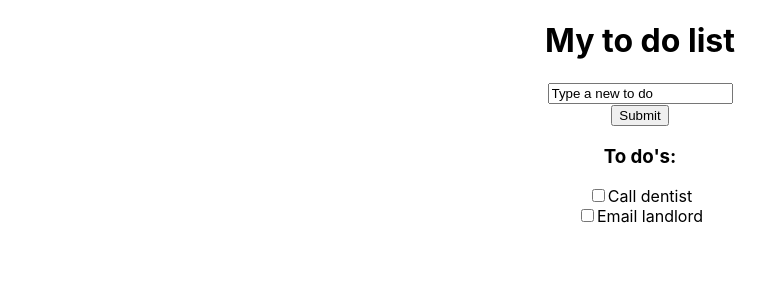
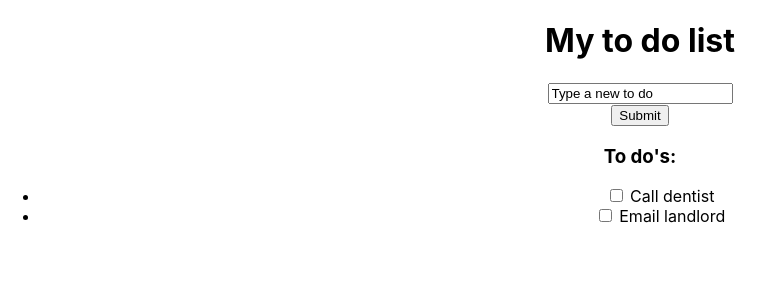
Before and after one commit to ilaria-orlando/intro-react, a React (Create React App) app: page / in a window 1280 px wide. Shown: the top 300 px of the page, without its empty margins (0-775 px from the left). Built offline with nearby package versions, Linux system fonts and the light colour scheme.

Commit message:
use map to iterate the todos

```diff
--- a/src/components/Todolist.js
+++ b/src/components/Todolist.js
@@ -1,17 +1,19 @@
 import React from "react";
 
 const Todolist = () => {
+    const todos = ["Call dentist", "Email landlord"]
     return(
         <div className="list">
             <h3>To do's:</h3>
-                <div>
-                    <input type="checkbox" name="todo1"/>
-                    <label htmlFor="todo1">Call dentist</label>
-                </div>
-                <div>
-                    <input type="checkbox" name="todo2"/>
-                    <label htmlFor="todo2">Email landlord</label>
-                </div>
+                <ul>
+                    {
+                        todos.map((todo) => (
+                            <li>
+                                <input type="checkbox" /> {todo}
+                            </li>
+                        ))
+                    }
+                </ul>
         </div>
     )
 }
```
